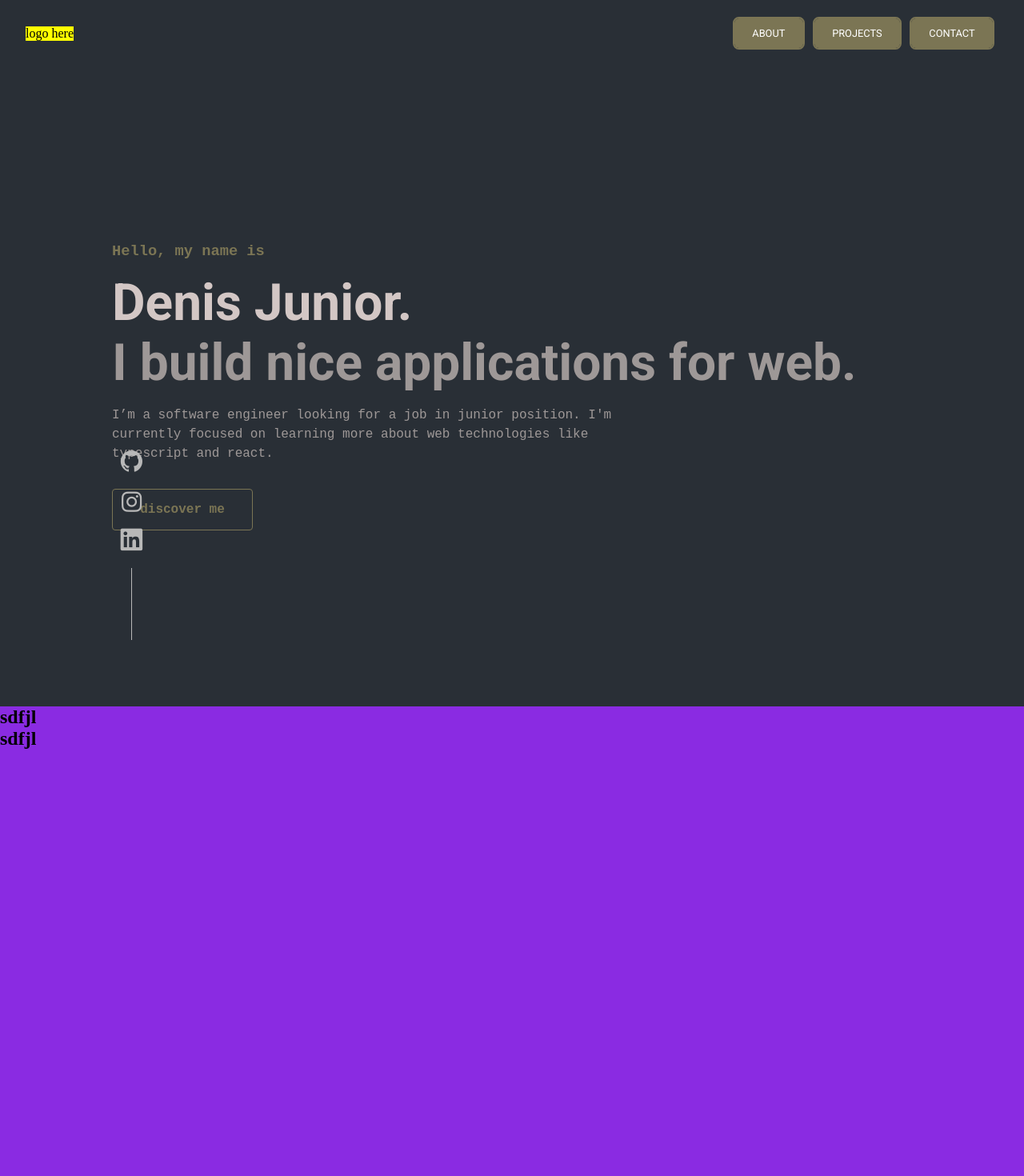
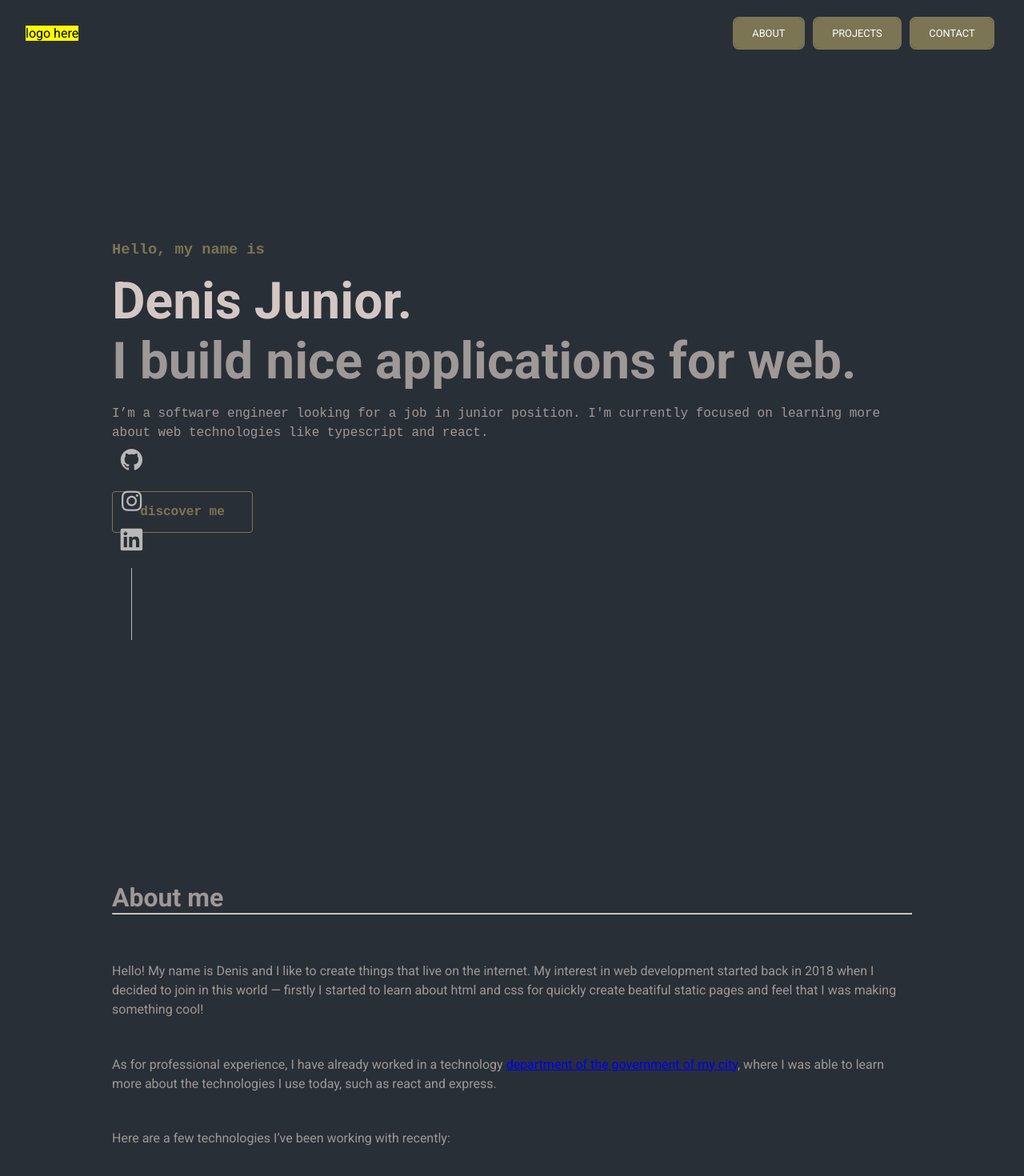
Before and after one commit to denis-junior/portfolio, a React (Create React App) app: page / in a window 1280 px wide. Shown: the top 1470 px of the page at 80% size. Built offline with nearby package versions, Linux system fonts and the light colour scheme.

Commit message:
About component create

```diff
--- a/src/App.css
+++ b/src/App.css
@@ -2,14 +2,23 @@
     margin: 0;
     padding: 0;
     box-sizing: border-box;
+      /* font-family: "Roboto", sans-serif; */
+
 }
 
 body{
     background-color: #292F36;
-
+    font-family: "Roboto", sans-serif;
 }
 
-.teste {
-    background-color: blueviolet;
+.main {
+    max-width: 1000px;
     height: 100vh;
-}
+    margin: 0 auto;
+    /* background-color: beige; */
+    display: flex;
+    color: #9e9897;
+
+    /* justify-content: center; */
+    /* align-items: center; */
+  }
--- a/src/App.jsx
+++ b/src/App.jsx
@@ -1,18 +1,16 @@
 import Links from "./Components/Links/Links";
-import Navbar from "./Components/Navbar/Navbar"
-import './App.css'
-import Content from "./Components/Content/Content";
+import Navbar from "./Components/Navbar/Navbar";
+import Info from "./Components/Info/Info";
+import About from "./Components/About/About";
+import "./App.css";
 
 function App() {
   return (
     <div>
-      <Navbar/>
-      <Content/>
-      <div className="teste">
-        <h2>sdfjl</h2>
-        <h2>sdfjl</h2>
-      </div>
-      <Links/>
+      <Navbar />
+      <Info />
+      <About />
+      <Links />
     </div>
   );
 }
--- /dev/null
+++ b/src/Components/About/About.css
@@ -0,0 +1,16 @@
+.about {
+    /* background-color: rgba(0, 255, 255, 0.096); */
+    flex-direction: column;
+
+    justify-content: center;
+}
+
+#about {
+    /* padding-left: 3rem; */
+    margin-bottom: 2.7rem;
+}
+
+.description {
+    margin-bottom: 1.80rem;
+    width: 100%;
+}
--- /dev/null
+++ b/src/Components/About/About.jsx
@@ -0,0 +1,30 @@
+import React from "react";
+import "./About.css";
+
+const About = () => {
+  return (
+    <div className="main about">
+      <h1 id="about">
+        About me <hr />
+      </h1>
+      <p className="description">
+        Hello! My name is Denis and I like to create things that live on the
+        internet. My interest in web development started back in 2018 when I
+        decided to join in this world — firstly I started to learn about html
+        and css for quickly create beatiful static pages and feel that I was
+        making something cool!
+      </p>
+
+      <p className="description">
+        As for professional experience, I have already worked in a technology <a href="https://www.segup.pa.gov.br" target="_blank" rel="noreferrer">department of the government of my city</a>, where I was able to learn more
+        about the technologies I use today, such as react and express.
+      </p>
+
+      <p className="description">
+        Here are a few technologies I’ve been working with recently:
+      </p>
+    </div>
+  );
+};
+
+export default About;
--- a/src/Components/Content/Content.css
+++ /dev/null
@@ -1,69 +0,0 @@
-.main {
-  max-width: 1000px;
-  height: 100vh;
-  margin: 0 auto;
-  /* background-color: beige; */
-  display: flex;
-  color: #9e9897;
-
-  /* justify-content: center; */
-  /* align-items: center; */
-}
-
-.info h3:nth-child(1){
-    color: #7B7554;
-}
-
-.info {
-  /* background-color: rgb(63, 94, 94); */
-  width: 100%;
-  margin-top: 15rem;
-  height: 20rem;
-  display: flex;
-  justify-content: center;
-  /* align-items: center; */
-  flex-direction: column;
-
-  font-family: "Courier New", Courier, monospace;
-}
-
-.info h1 {
-  font-size: 4rem;
-  font-family: 'Roboto', sans-serif;
-  color: #9e9897;
-}
-
-.info h1:nth-child(2) {
-    color: #d3c7c5;
-}
-
-.info h3 {
-  margin-bottom: 1rem;
-}
-
-.description {
-  width: 70%;
-  margin-top: 1rem;
-  line-height: 1.5rem;
-  /* margin-bottom: 2rem; */
-}
-
-.discover-me {
-    margin-top: 2rem;
-    text-decoration: none;
-    text-align: center;
-    border: 1px solid #7B7554;
-    border-radius: .25rem;
-    width: 11rem;
-    padding: 1rem 0;
-    color: #7B7554;
-    font-weight: 600;
-    transition: .7s ;
-
-}
-
-.discover-me:hover {
-    background-color: #7b75543a;
-    /* border-color: #c9c0bf; */
-    /* color: black; */
-}
--- a/src/Components/Content/Content.jsx
+++ /dev/null
@@ -1,18 +0,0 @@
-import React from 'react'
-import "./Content.css"
-
-const Content = () => {
-    return ( <main className='main'>
-        <div className="info">
-            <h3>Hello, my name is</h3>
-            <h1>Denis Junior.</h1>
-            <h1>I build nice applications for web.</h1>
-            <div className="description">
-            <p>I’m a software engineer looking for a job in junior position. I'm currently focused on learning more about web technologies like typescript and react.</p>
-            </div>
-            <a className='discover-me' href='#about'>discover me</a>
-        </div>
-    </main> );
-}
-
-export default Content;
--- /dev/null
+++ b/src/Components/Info/Info.css
@@ -0,0 +1,56 @@
+.info h3:nth-child(1) {
+  color: #7b7554;
+}
+
+.info {
+  /* background-color: rgb(63, 94, 94); */
+  width: 100%;
+  margin-top: 15rem;
+  height: 20rem;
+  display: flex;
+  justify-content: center;
+  /* align-items: center; */
+  flex-direction: column;
+
+  font-family: "Courier New", Courier, monospace;
+}
+
+.info h1 {
+  font-size: 4rem;
+  font-family: "Roboto", sans-serif;
+  color: #9e9897;
+}
+
+.info h1:nth-child(2) {
+  color: #d3c7c5;
+}
+
+.info h3 {
+  margin-bottom: 1rem;
+}
+
+.description {
+  width: 70%;
+  margin-top: 1rem;
+  line-height: 1.5rem;
+  /* margin-bottom: 2rem; */
+}
+
+.discover-me {
+  margin-top: 2rem;
+  text-decoration: none;
+  text-align: center;
+  border: 1px solid #7b7554;
+  border-radius: 0.25rem;
+  width: 11rem;
+  padding: 1rem 0;
+  color: #7b7554;
+  font-weight: 600;
+  transition: 0.7s;
+}
+
+.discover-me:hover {
+  background-color: #7b75543a;
+  /* border-color: #c9c0bf; */
+  /* color: black; */
+}
--- /dev/null
+++ b/src/Components/Info/Info.jsx
@@ -0,0 +1,26 @@
+import React from "react";
+import "./Info.css";
+
+const Content = () => {
+  return (
+    <main className="main">
+      <div className="info">
+        <h3>Hello, my name is</h3>
+        <h1>Denis Junior.</h1>
+        <h1>I build nice applications for web.</h1>
+        <div className="description">
+          <p>
+            I’m a software engineer looking for a job in junior position. I'm
+            currently focused on learning more about web technologies like
+            typescript and react.
+          </p>
+        </div>
+        <a className="discover-me" href="#about">
+          discover me
+        </a>
+      </div>
+    </main>
+  );
+};
+
+export default Content;
```
